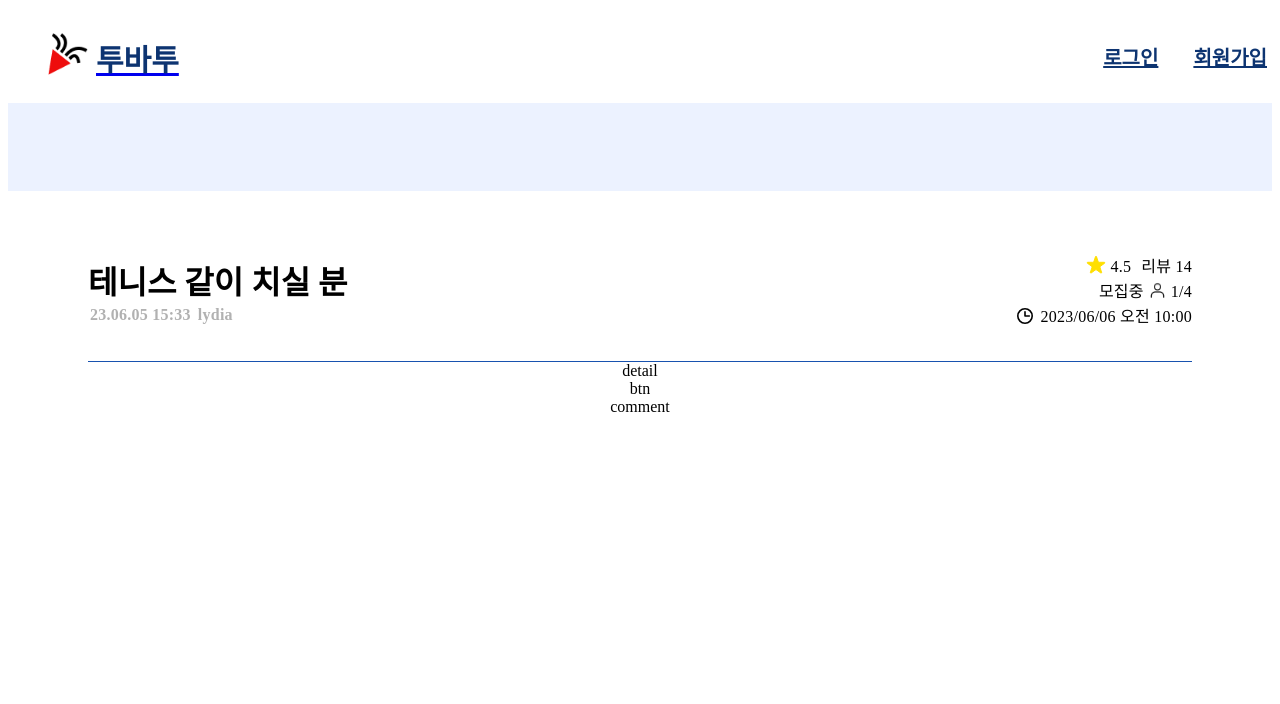
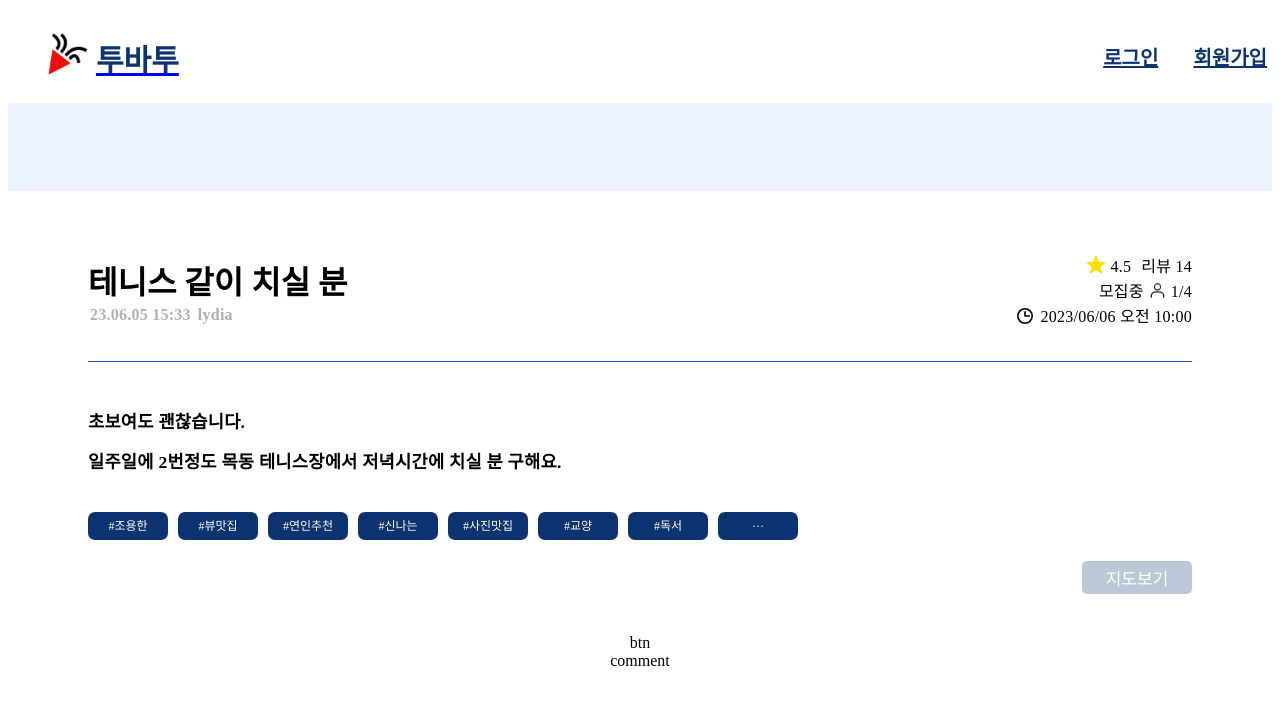
Before and after one commit to KangHayeonn/together-party-tonight-client, a Next.js app: page /search/list/1 in a window 1280 px wide. Shown: the top 704 px of the page. Built offline with nearby package versions, Linux system fonts and the light colour scheme.

Commit message:
[ADD] : 모임 참여하기 리스트형 검색페이지 > 상세 마크업 - 모임 상세 내용

```diff
--- a/src/components/search/listType/SearchItemDetail.tsx
+++ b/src/components/search/listType/SearchItemDetail.tsx
@@ -1,7 +1,42 @@
 import React from "react";
+import {
+  SearchItemDetailWrapper,
+  SearchItemDetailContent,
+  SearchItemDetailTagWrapper,
+  SearchItemDetailBottom,
+} from "@/styles/components/search/listType/SearchItemDetail";
+import SearchItemTagList from "@/components/search/listType/SearchItemTagList";
+import TextButton from "@/components/common/TextButton";
+import { searchTagList } from "@/utils/mock/search";
 
 const SearchItemDetail = () => {
-  return <div>detail</div>;
+  const onClickEvent = () => {
+    // TODO : kakao map modal open logic
+  };
+
+  return (
+    <SearchItemDetailWrapper>
+      <SearchItemDetailContent>
+        초보여도 괜찮습니다.
+        <br /> 일주일에 2번정도 목동 테니스장에서 저녁시간에 치실 분 구해요.
+      </SearchItemDetailContent>
+      <SearchItemDetailTagWrapper>
+        <SearchItemTagList tagList={searchTagList} classType="secondary" />
+      </SearchItemDetailTagWrapper>
+      <SearchItemDetailBottom>
+        <TextButton
+          text="지도보기"
+          onClick={onClickEvent}
+          fontSize={17}
+          background="#bdc8d6"
+          color="#fff"
+          weight={500}
+          width={110}
+          height={33}
+        />
+      </SearchItemDetailBottom>
+    </SearchItemDetailWrapper>
+  );
 };
 
 export default SearchItemDetail;
--- /dev/null
+++ b/src/components/search/listType/SearchItemTagList.tsx
@@ -0,0 +1,55 @@
+import React, { useState, useEffect, useCallback } from "react";
+import {
+  SearchTagListWrapper,
+  SearchTagItem,
+  SearchTagItemInput,
+  SearchTagItemLabel,
+} from "@/styles/components/search/listType/SearchTagList";
+
+interface SearchItemTagList {
+  tagList: Array<string>;
+  classType?: string | undefined;
+}
+
+const SearchItemTagList = ({ tagList, classType }: SearchItemTagList) => {
+  const [newTagList, setNewTagList] = useState<Array<string>>([]);
+  const [openMore, setOpenMore] = useState<boolean>(false);
+
+  const onCloseItems = useCallback(() => {
+    const tempList = tagList?.filter((item, index) => index < 7);
+    setNewTagList(tempList);
+  }, [tagList]);
+
+  useEffect(() => {
+    onCloseItems();
+  }, [onCloseItems]);
+
+  return (
+    <SearchTagListWrapper>
+      {newTagList &&
+        newTagList.map((item, index) => {
+          return (
+            <SearchTagItem key={index}>
+              <SearchTagItemInput type="checkbox" id={item} value={item} />
+              <SearchTagItemLabel
+                htmlFor={item}
+                className={`label-tag ${classType}`}
+              >
+                #{item}
+              </SearchTagItemLabel>
+            </SearchTagItem>
+          );
+        })}
+      {tagList?.length > 7 ? (
+        <SearchTagItem>
+          <SearchTagItemInput type="checkbox" id="more" value="more" />
+          <SearchTagItemLabel htmlFor="more" className={` ${classType}`}>
+            ···
+          </SearchTagItemLabel>
+        </SearchTagItem>
+      ) : null}
+    </SearchTagListWrapper>
+  );
+};
+
+export default SearchItemTagList;
--- a/src/styles/components/common/TextButton.tsx
+++ b/src/styles/components/common/TextButton.tsx
@@ -9,7 +9,7 @@ const BtnWrapper = styled.button<ButtonProps>`
   color: ${({ color }) => color || "#fff"};
   background-color: ${({ background }) => background || "#0d3471"};
   border: ${({ border }) => (border ? "1px solid #808080;" : "0 none;")};
-  border-radius: 10px;
+  border-radius: 5px;
 
   &:hover {
     opacity: 0.8;
--- /dev/null
+++ b/src/styles/components/search/listType/SearchItemDetail.tsx
@@ -0,0 +1,33 @@
+import styled from "styled-components";
+
+const SearchItemDetailWrapper = styled.div`
+  display: flex;
+  flex-direction: column;
+  width: 100%;
+  padding: 40px;
+`;
+
+const SearchItemDetailContent = styled.div`
+  font-size: 1.1rem;
+  font-weight: 600;
+  line-height: 2.5rem;
+  letter-spacing: 0.25px;
+  word-break: break-all;
+  margin-bottom: 2rem;
+`;
+
+const SearchItemDetailTagWrapper = styled.div`
+  margin-bottom: 1rem;
+`;
+
+const SearchItemDetailBottom = styled.div`
+  display: flex;
+  justify-content: flex-end;
+`;
+
+export {
+  SearchItemDetailWrapper,
+  SearchItemDetailContent,
+  SearchItemDetailTagWrapper,
+  SearchItemDetailBottom,
+};
--- /dev/null
+++ b/src/styles/components/search/listType/SearchTagList.tsx
@@ -0,0 +1,51 @@
+import styled from "styled-components";
+
+const SearchTagListWrapper = styled.div`
+  display: flex;
+  margin-top: -20px;
+  margin-bottom: 5px;
+`;
+
+const SearchTagItem = styled.div`
+  margin-right: 10px;
+`;
+
+const SearchTagItemInput = styled.input`
+  appearance: none;
+  margin: 0;
+
+  &:checked + .label-tag {
+    background-color: #bdc8d6;
+  }
+
+  &:hover + .label-tag {
+    opacity: 0.5;
+  }
+`;
+
+const SearchTagItemLabel = styled.label`
+  display: flex;
+  justify-content: center;
+  align-items: center;
+  height: 1.75rem;
+  width: 80px;
+  color: #000;
+  background-color: #eef3f9;
+  cursor: pointer;
+  font-size: 0.75rem;
+  font-weight: 500;
+  line-height: 1rem;
+  border-radius: 7px;
+
+  &.secondary {
+    color: #fff;
+    background-color: #0d3471;
+  }
+`;
+
+export {
+  SearchTagListWrapper,
+  SearchTagItem,
+  SearchTagItemInput,
+  SearchTagItemLabel,
+};
```
